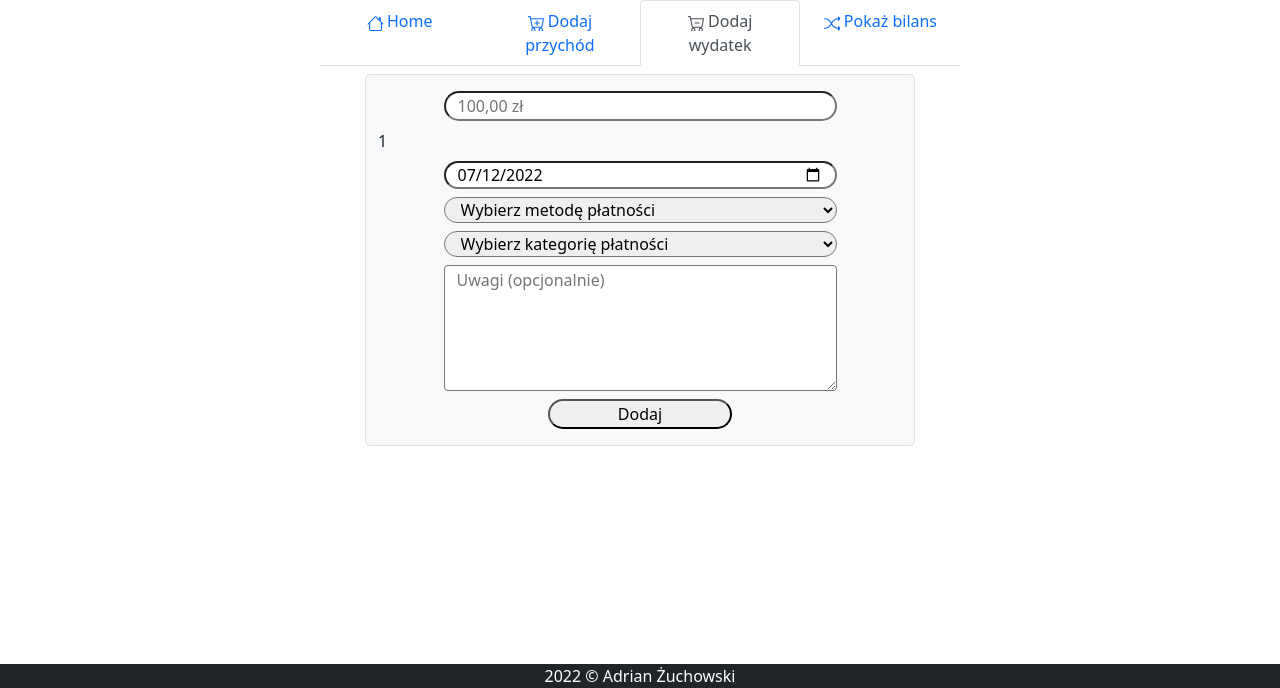
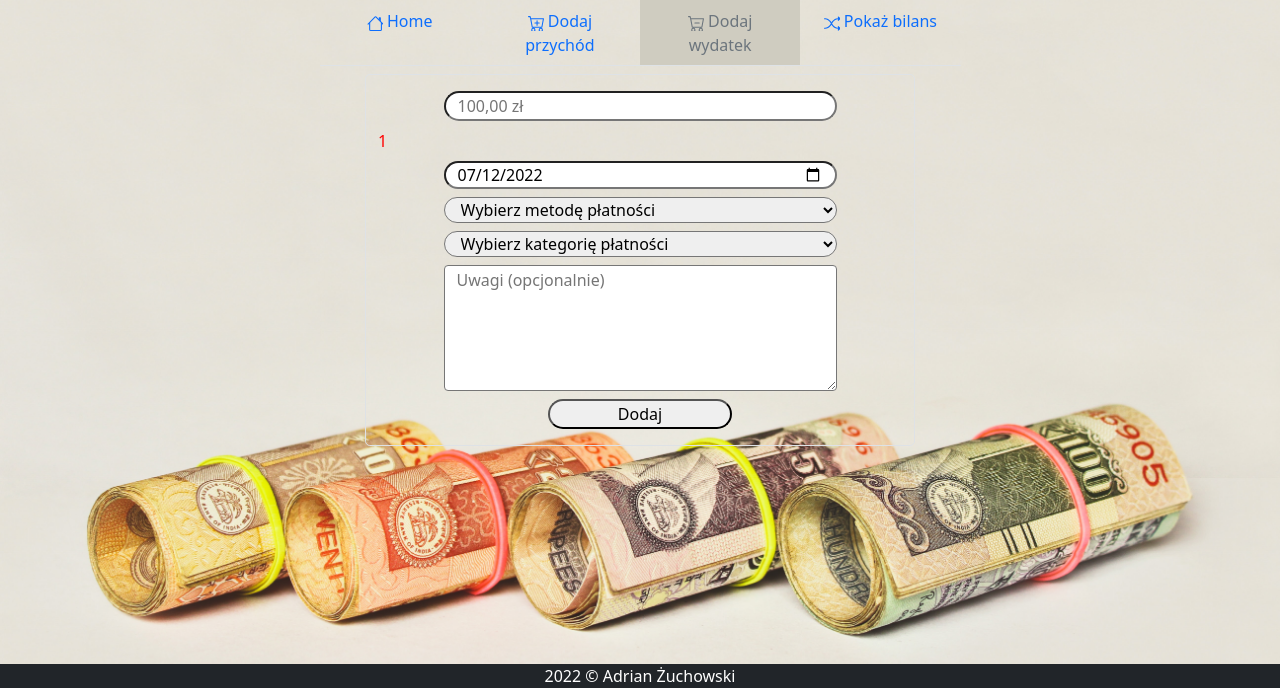
Before and after one commit to ad770/PersonalBudget_HTML, a PHP site: page /expense.php in a window 1280 px wide. Shown: the part 112-800 px from the top of the page. Run offline with PHP 8.4, Linux system fonts and the light colour scheme; the visitor is signed in with stand-in values (Sample User, id 1); some libraries are stand-ins or nearby versions.

Commit message:
Add details to income and expense pages

```diff
--- a/expense.php
+++ b/expense.php
@@ -61,7 +61,7 @@ if (!isset($_SESSION['logged'])) {
     <meta name="viewport" content="width=device-width, initial-scale=1.0">
     <title>Login</title>
     <link href="https://cdn.jsdelivr.net/npm/bootstrap@5.1.3/dist/css/bootstrap.min.css" rel="stylesheet" integrity="sha384-1BmE4kWBq78iYhFldvKuhfTAU6auU8tT94WrHftjDbrCEXSU1oBoqyl2QvZ6jIW3" crossorigin="anonymous">
-
+    <link rel="stylesheet" href="my_styles.css">
 </head>
 
 <body>
@@ -101,8 +101,8 @@ if (!isset($_SESSION['logged'])) {
                                     <path d="M.5 1a.5.5 0 0 0 0 1h1.11l.401 1.607 1.498 7.985A.5.5 0 0 0 4 12h1a2 2 0 1 0 0 4 2 2 0 0 0 0-4h7a2 2 0 1 0 0 4 2 2 0 0 0 0-4h1a.5.5 0 0 0 .491-.408l1.5-8A.5.5 0 0 0 14.5 3H2.89l-.405-1.621A.5.5 0 0 0 2 1H.5zm3.915 10L3.102 4h10.796l-1.313 7h-8.17zM6 14a1 1 0 1 1-2 0 1 1 0 0 1 2 0zm7 0a1 1 0 1 1-2 0 1 1 0 0 1 2 0z" />
                                 </svg> Dodaj przychód</a>
                         </li>
-                        <li class="nav-item">
-                            <a class="nav-link active" href="expense.php"><svg xmlns="http://www.w3.org/2000/svg" width="1em" height="1em" fill="currentColor" class="bi bi-cart-dash" viewBox="0 0 15 15">
+                        <li class="nav-item active">
+                            <a class="nav-link disabled" href="expense.php"><svg xmlns="http://www.w3.org/2000/svg" width="1em" height="1em" fill="currentColor" class="bi bi-cart-dash" viewBox="0 0 15 15">
                                     <path d="M6.5 7a.5.5 0 0 0 0 1h4a.5.5 0 0 0 0-1h-4z" />
                                     <path d="M.5 1a.5.5 0 0 0 0 1h1.11l.401 1.607 1.498 7.985A.5.5 0 0 0 4 12h1a2 2 0 1 0 0 4 2 2 0 0 0 0-4h7a2 2 0 1 0 0 4 2 2 0 0 0 0-4h1a.5.5 0 0 0 .491-.408l1.5-8A.5.5 0 0 0 14.5 3H2.89l-.405-1.621A.5.5 0 0 0 2 1H.5zm3.915 10L3.102 4h10.796l-1.313 7h-8.17zM6 14a1 1 0 1 1-2 0 1 1 0 0 1 2 0zm7 0a1 1 0 1 1-2 0 1 1 0 0 1 2 0z" />
                                 </svg> Dodaj wydatek</a>
@@ -118,7 +118,7 @@ if (!isset($_SESSION['logged'])) {
             </div>
         </div>
         <div class="budget_panel p-2 d-flex justify-content-center">
-            <div class=" row col-10 col-sm-10 col-md-8 col-lg-6 col-xlg=6 m-0 p-0 border rounded-3 bg-light text-dark">
+            <div class=" row col-10 col-sm-10 col-md-8 col-lg-6 col-xlg=6 m-0 p-0 border rounded-3 text-dark">
                 <form method="post">
                     <?php
                     if (isset($_SESSION['successful_submit'])) {
--- a/income.php
+++ b/income.php
@@ -88,8 +88,8 @@ if (!isset($_SESSION['logged'])) {
 									<path fill-rule="evenodd" d="M7.293 1.5a1 1 0 0 1 1.414 0l6.647 6.646a.5.5 0 0 1-.708.708L8 2.207 1.354 8.854a.5.5 0 1 1-.708-.708L7.293 1.5z" />
 								</svg> Home</a>
 						</li>
-						<li class="nav-item">
-							<a class="nav-link active" href="income.php"><svg xmlns="http://www.w3.org/2000/svg" width="1em" height="1em" fill="currentColor" class="bi bi-cart-plus" viewBox="0 0 15 15">
+						<li class="nav-item active">
+							<a class="nav-link disabled" href="income.php"><svg xmlns="http://www.w3.org/2000/svg" width="1em" height="1em" fill="currentColor" class="bi bi-cart-plus" viewBox="0 0 15 15">
 									<path d="M9 5.5a.5.5 0 0 0-1 0V7H6.5a.5.5 0 0 0 0 1H8v1.5a.5.5 0 0 0 1 0V8h1.5a.5.5 0 0 0 0-1H9V5.5z" />
 									<path d="M.5 1a.5.5 0 0 0 0 1h1.11l.401 1.607 1.498 7.985A.5.5 0 0 0 4 12h1a2 2 0 1 0 0 4 2 2 0 0 0 0-4h7a2 2 0 1 0 0 4 2 2 0 0 0 0-4h1a.5.5 0 0 0 .491-.408l1.5-8A.5.5 0 0 0 14.5 3H2.89l-.405-1.621A.5.5 0 0 0 2 1H.5zm3.915 10L3.102 4h10.796l-1.313 7h-8.17zM6 14a1 1 0 1 1-2 0 1 1 0 0 1 2 0zm7 0a1 1 0 1 1-2 0 1 1 0 0 1 2 0z" />
 								</svg> Dodaj przychód</a>
@@ -113,7 +113,7 @@ if (!isset($_SESSION['logged'])) {
 
 
 		<div class="budget_panel p-2 d-flex justify-content-center ">
-			<div class="row col-10 col-sm-10 col-md-8 col-lg-6 col-xlg=6 m-0 p-0  border rounded-3 bg-light text-dark">
+			<div class="row col-10 col-sm-10 col-md-8 col-lg-6 col-xlg=6 m-0 p-0  border rounded-3 text-dark">
 				<form method="POST">
 					<?php
 					if (isset($_SESSION['successful_submit'])) {
```
